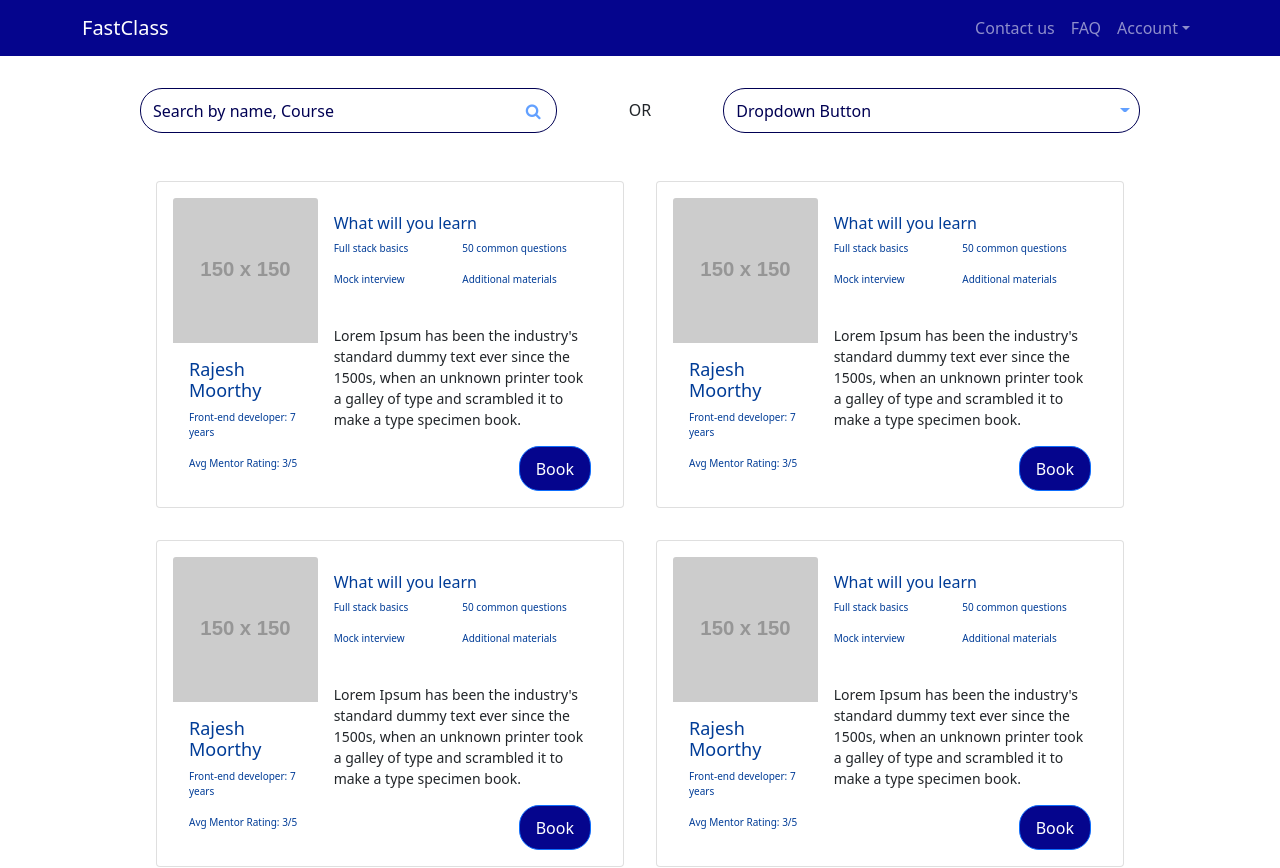
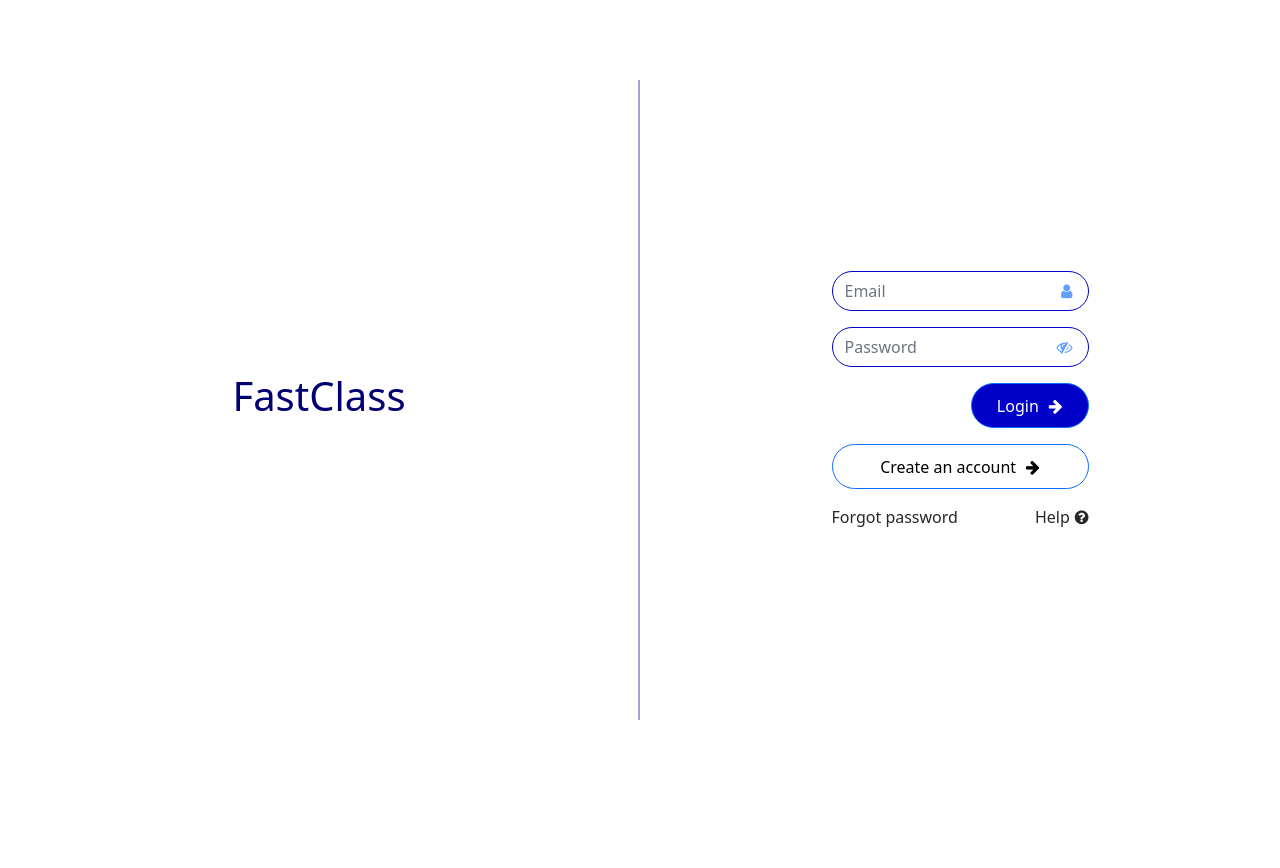
Before and after one commit to avinash6982/BookMentor, a React (Create React App) app: page / in a window 1280 px wide. Shown: the top 868 px of the page. After the commit the page ends 800 px from the top, so only its background shows below. Built offline with nearby package versions, Linux system fonts and the light colour scheme.

Commit message:
Implemented basic functionality

```diff
--- a/src/App.css
+++ b/src/App.css
@@ -2,6 +2,7 @@
     text-align: center;
     height: 100vh !important;
     width: 100vw !important;
+    overflow-x: hidden;
 }
 @keyframes fadeIn {
     0% {
--- a/src/App.js
+++ b/src/App.js
@@ -9,7 +9,7 @@ import Home from './container/Home';
 
 function App() {
 
-  const [user, setUser] = useState("user")
+  const [user, setUser] = useState(null)
 
   return (
     <div className="App">
--- /dev/null
+++ b/src/components/homePage/Footer.js
@@ -0,0 +1,29 @@
+import React from "react";
+import { Container, Col, Row } from "react-bootstrap";
+
+import classes from "./styles.module.css";
+
+const Footer = () => {
+
+    return (
+        <Container className={classes.footerContainer} fluid>
+            <Container>
+                <Row>
+                    <Col sm={4}>
+                        <p className={classes.footerLogo}>FastClass</p>
+                    </Col>
+                    <Col sm={4}>
+                        <p> Contact us </p>
+                        <p> Terms </p>
+                    </Col>
+                    <Col sm={4}>
+                        <p> Opportunities </p>
+                        <p> Pricing </p>
+                    </Col>
+                </Row>
+            </Container>
+        </Container>
+    );
+}
+
+export default Footer
--- a/src/components/homePage/Results.js
+++ b/src/components/homePage/Results.js
@@ -6,7 +6,7 @@ import classes from "./styles.module.css";
 const profiles = [0, 1, 2, 3, 4, 5, 6]
 
 const Profile = () =>
-    <Col md={6} className={classes.column}>
+    <Col sm={6}>
         <Card className={classes.profileContainer}>
             <Row>
                 <Col md={4}>
@@ -71,6 +71,9 @@ const Results = () => {
                     Object.values(profiles)
                         .map(item => <Profile />)
                 }
+                <Profile />
+                <Profile />
+                <Profile />
             </Row>
         </Container>
     );
--- a/src/components/homePage/index.js
+++ b/src/components/homePage/index.js
@@ -1,5 +1,6 @@
 import React from "react";
 import ContentWrapper from "../../common/wrapper/ContentWrapper";
+import Footer from "./Footer";
 import Results from "./Results";
 import SearchOptions from "./SearchOptions";
 
@@ -9,6 +10,7 @@ const HomepageComponent = () => {
         <ContentWrapper>
             <SearchOptions />
             <Results />
+            <Footer />
         </ContentWrapper>
     </>);
 }
--- a/src/components/homePage/styles.module.css
+++ b/src/components/homePage/styles.module.css
@@ -51,9 +51,6 @@
     width: 100%;
     height: auto;
 }
-.column {
-    padding: 1em;
-}
 .profileName {
     font-size: 18px !important;
 }
@@ -71,6 +68,7 @@
 .profileContainer {
     text-align: left;
     padding: 1em;
+    margin: 1em;
 }
 .listParent {
     display: inline-block;
@@ -102,3 +100,15 @@
         width: 100%;
     }
 }
+
+/* footer */
+.footerContainer {
+    margin-top: 2em;
+    background-color: rgb(5, 5, 141);
+    color: white;
+    text-align: left;
+    padding: 3em;
+}
+.footerLogo {
+    font-size: 40px;
+}
--- a/src/components/navbar/index.js
+++ b/src/components/navbar/index.js
@@ -7,7 +7,7 @@ const NavbarComponent = ({
 }) => {
 
     return (
-        <Navbar className={classes.navigationBar} collapseOnSelect expand="lg" bg="dark" variant="dark">
+        <Navbar sticky="top" className={classes.navigationBar} collapseOnSelect expand="lg" bg="dark" variant="dark">
             <Container>
                 <Navbar.Brand href="#home">FastClass</Navbar.Brand>
                 <Navbar.Toggle aria-controls="responsive-navbar-nav" />
```
